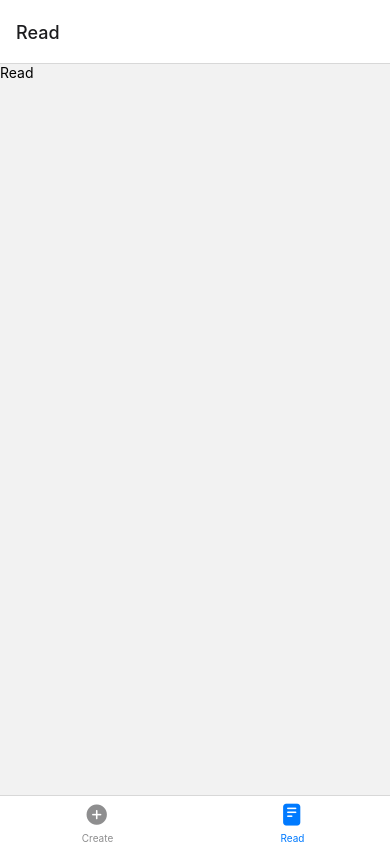
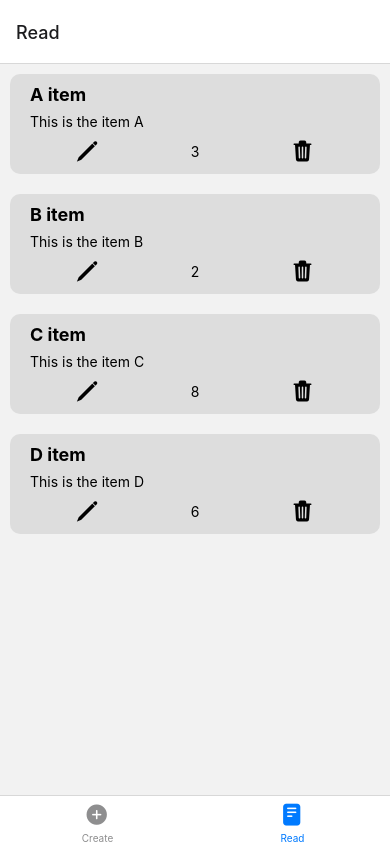
Before and after one commit to dolnaaa/react-native-hf, a React Native app: screen /Read in a window 390 px wide. Built offline with nearby package versions, Linux system fonts and the light colour scheme.

Commit message:
feat: Read now renders Cards from dummydata

```diff
--- a/src/containers/Read.js
+++ b/src/containers/Read.js
@@ -1,11 +1,29 @@
-import { Text, View, StyleSheet } from "react-native";
+import { View, StyleSheet, ScrollView } from "react-native";
 import React, { Component } from "react";
+import Card from "../components/Card";
+
+const dummyData = [
+  { id: 1, name: "A item", shortDescription: "This is the item A", count: 3 },
+  { id: 2, name: "B item", shortDescription: "This is the item B", count: 2 },
+  { id: 3, name: "C item", shortDescription: "This is the item C", count: 8 },
+  { id: 4, name: "D item", shortDescription: "This is the item D", count: 6 },
+];
 
 export class Read extends Component {
   render() {
     return (
       <View style={styles.mainContainer}>
-        <Text>Read</Text>
+        <ScrollView style={styles.mainScrollContainer}>
+          {dummyData?.map((item) => (
+            <Card
+              key={item?.id}
+              id={item?.id}
+              name={item?.name}
+              shortDescription={item?.shortDescription}
+              count={item?.count}
+            />
+          ))}
+        </ScrollView>
       </View>
     );
   }
@@ -15,6 +33,10 @@ const styles = StyleSheet.create({
   mainContainer: {
     flex: 1,
   },
+  mainScrollContainer: {
+    flex: 1,
+    padding: 10,
+  },
 });
 
 export default Read;
```
